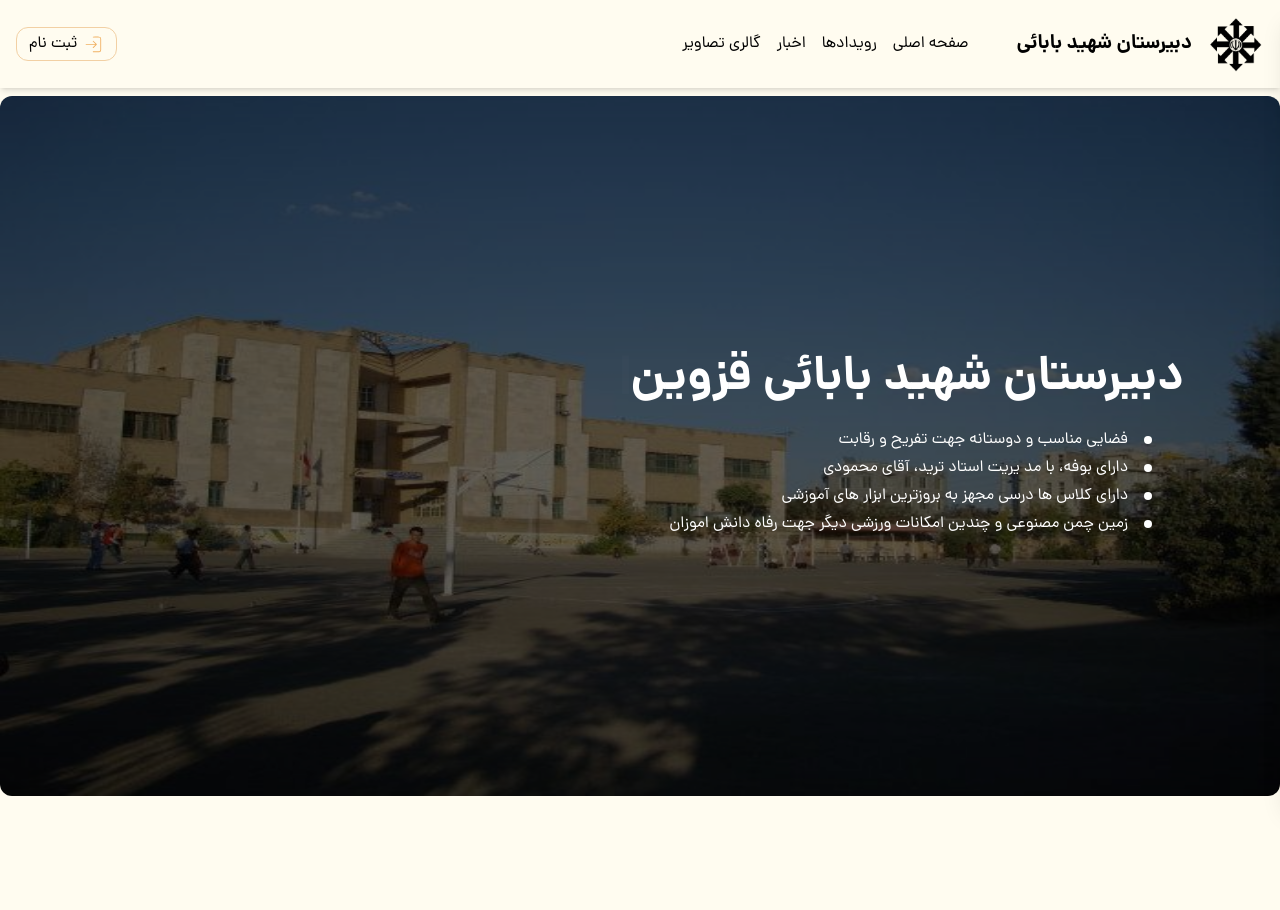
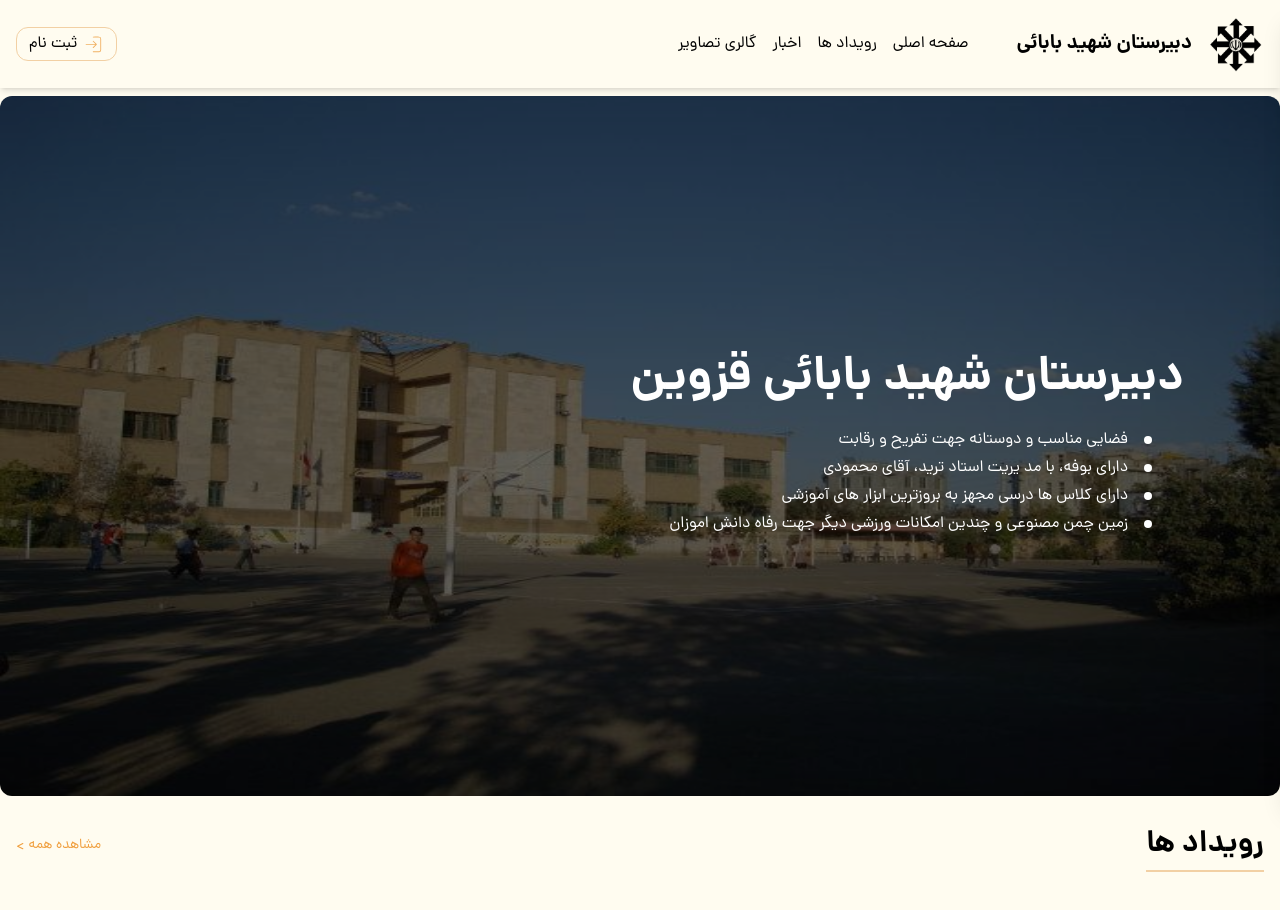
Before and after one commit to AliDeWeb/School_Webpage, a React (Vite) app in the folder frontend/: page / in a window 1280 px wide. Shown: the top 910 px of the page. Before the commit the page ends 812 px from the top, so only its background shows below. Built offline with nearby package versions, Linux system fonts and the light colour scheme.

Commit message:
section wrapper component completed

```diff
--- a/frontend/src/assets/styles/output.css
+++ b/frontend/src/assets/styles/output.css
@@ -689,6 +689,10 @@ img {
   margin-bottom: 1.5rem;
 }
 
+.mb-80 {
+  margin-bottom: 20rem;
+}
+
 .block {
   display: block;
 }
@@ -709,6 +713,10 @@ img {
 .size-full {
   width: 100%;
   height: 100%;
+}
+
+.h-\[1\.8px\] {
+  height: 1.8px;
 }
 
 .h-\[100dvh\] {
@@ -734,10 +742,6 @@ img {
 .w-max {
   width: -moz-max-content;
   width: max-content;
-}
-
-.list-disc {
-  list-style-type: disc;
 }
 
 .flex-col {
@@ -826,10 +830,6 @@ img {
   padding-right: 1rem;
 }
 
-.pr-8 {
-  padding-right: 2rem;
-}
-
 .pr-6 {
   padding-right: 1.5rem;
 }
@@ -847,14 +847,44 @@ img {
   line-height: 2rem;
 }
 
+.text-3xl {
+  font-size: 1.875rem;
+  line-height: 2.25rem;
+}
+
 .text-sm {
   font-size: 0.875rem;
   line-height: 1.25rem;
 }
 
+.text-xl {
+  font-size: 1.25rem;
+  line-height: 1.75rem;
+}
+
+.text-\[\#f2d0a4\] {
+  --tw-text-opacity: 1;
+  color: rgb(242 208 164 / var(--tw-text-opacity));
+}
+
 .text-white {
   --tw-text-opacity: 1;
   color: rgb(255 255 255 / var(--tw-text-opacity));
+}
+
+.text-\[\#f4bb76\] {
+  --tw-text-opacity: 1;
+  color: rgb(244 187 118 / var(--tw-text-opacity));
+}
+
+.text-\[\#f0a851\] {
+  --tw-text-opacity: 1;
+  color: rgb(240 168 81 / var(--tw-text-opacity));
+}
+
+.text-\[\#f09f3e\] {
+  --tw-text-opacity: 1;
+  color: rgb(240 159 62 / var(--tw-text-opacity));
 }
 
 .opacity-0 {
@@ -923,36 +953,20 @@ img {
   top: 0px;
 }
 
-.before\:-right-5::before {
+.before\:-bottom-2::before {
   content: var(--tw-content);
-  right: -1.25rem;
+  bottom: -0.5rem;
 }
 
-.before\:-right-4::before {
+.before\:z-10::before {
   content: var(--tw-content);
-  right: -1rem;
-}
-
-.before\:right-4::before {
-  content: var(--tw-content);
-  right: 1rem;
-}
-
-.before\:z-40::before {
-  content: var(--tw-content);
-  z-index: 40;
+  z-index: 10;
 }
 
 .before\:my-auto::before {
   content: var(--tw-content);
   margin-top: auto;
   margin-bottom: auto;
-}
-
-.before\:size-4::before {
-  content: var(--tw-content);
-  width: 1rem;
-  height: 1rem;
 }
 
 .before\:size-2::before {
@@ -971,12 +985,23 @@ img {
   width: 0px;
 }
 
+.before\:w-full::before {
+  content: var(--tw-content);
+  width: 100%;
+}
+
 .before\:rounded-full::before {
   content: var(--tw-content);
   border-radius: 9999px;
 }
 
 .before\:bg-\[\#F2D0A4\]::before {
+  content: var(--tw-content);
+  --tw-bg-opacity: 1;
+  background-color: rgb(242 208 164 / var(--tw-bg-opacity));
+}
+
+.before\:bg-\[\#f2d0a4\]::before {
   content: var(--tw-content);
   --tw-bg-opacity: 1;
   background-color: rgb(242 208 164 / var(--tw-bg-opacity));
@@ -1012,10 +1037,6 @@ img {
   -webkit-line-clamp: 1;
 }
 
-.child\:list-disc > * {
-  list-style-type: disc;
-}
-
 @media (min-width: 768px) {
   .md\:right-24 {
     right: 6rem;
@@ -1045,6 +1066,11 @@ img {
   .md\:text-base {
     font-size: 1rem;
     line-height: 1.5rem;
+  }
+
+  .md\:text-3xl {
+    font-size: 1.875rem;
+    line-height: 2.25rem;
   }
 }
 
--- a/frontend/src/components/Banner/Banner.tsx
+++ b/frontend/src/components/Banner/Banner.tsx
@@ -38,16 +38,16 @@ const Banner = () => {
                 "text-white font-dana md:mr-8 text-sm md:text-base flex flex-col gap-1 child:line-clamp-1"
               }
             >
-              <li className="pr-6 animate__animated animate__fadeInRightBig  relative before:content-[''] before:absolute before:top-0 before:bottom-0 before:right-0 before:my-auto before:size-2 before:bg-white before:rounded-full before:z-40">
+              <li className="pr-6 animate__animated animate__fadeInRightBig  relative before:content-[''] before:absolute before:top-0 before:bottom-0 before:right-0 before:my-auto before:size-2 before:bg-white before:rounded-full before:z-10">
                 فضایی مناسب و دوستانه جهت تفریح و رقابت
               </li>
-              <li className="pr-6 animate__animated animate__fadeInRightBig relative before:content-[''] before:absolute before:top-0 before:bottom-0 before:right-0 before:my-auto before:size-2 before:bg-white before:rounded-full before:z-40">
+              <li className="pr-6 animate__animated animate__fadeInRightBig relative before:content-[''] before:absolute before:top-0 before:bottom-0 before:right-0 before:my-auto before:size-2 before:bg-white before:rounded-full before:z-10">
                 دارای بوفه، با مد یریت استاد ترید، آقای محمودی
               </li>
-              <li className="pr-6 animate__animated animate__fadeInRightBig relative before:content-[''] before:absolute before:top-0 before:bottom-0 before:right-0 before:my-auto before:size-2 before:bg-white before:rounded-full before:z-40">
+              <li className="pr-6 animate__animated animate__fadeInRightBig relative before:content-[''] before:absolute before:top-0 before:bottom-0 before:right-0 before:my-auto before:size-2 before:bg-white before:rounded-full before:z-10">
                 دارای کلاس ها درسی مجهز به بروزترین ابزار های آموزشی
               </li>
-              <li className="pr-6 animate__animated animate__fadeInRightBig relative before:content-[''] before:absolute before:top-0 before:bottom-0 before:right-0 before:my-auto before:size-2 before:bg-white before:rounded-full before:z-40">
+              <li className="pr-6 animate__animated animate__fadeInRightBig relative before:content-[''] before:absolute before:top-0 before:bottom-0 before:right-0 before:my-auto before:size-2 before:bg-white before:rounded-full before:z-10">
                 زمین چمن مصنوعی و چندین امکانات ورزشی دیگر جهت رفاه دانش اموزان
               </li>
             </ul>
--- a/frontend/src/components/Header/Header.tsx
+++ b/frontend/src/components/Header/Header.tsx
@@ -22,7 +22,7 @@ const Header = () => {
   }, [isMenuOpen]);
 
   return (
-    <header className="py-4 shadow-md fixed top-0 left-0 right-0 w-full z-10 bg-[#fffcf0]">
+    <header className="py-4 shadow-md fixed top-0 left-0 right-0 w-full z-20 bg-[#fffcf0]">
       {/*
           Hamburger Menu
       */}
@@ -57,7 +57,7 @@ const Header = () => {
               <li className="relative before:content-[''] before:absolute before:right-0 before:left-0 before:bottom-0 before:w-0 before:h-[1.8px] before:bg-[#F2D0A4] hover:before:w-full before:transition-all">
                 <Link to="/" className={"flex items-center gap-2"}>
                   <MdOutlineEventAvailable size={"1.2em"} />
-                  رویدادها
+                  رویداد ها
                 </Link>
               </li>
               <li className="relative before:content-[''] before:absolute before:right-0 before:left-0 before:bottom-0 before:w-0 before:h-[1.8px] before:bg-[#F2D0A4] hover:before:w-full before:transition-all">
@@ -102,7 +102,7 @@ const Header = () => {
                   <Link to="/">صفحه اصلی</Link>
                 </li>
                 <li className="relative before:content-[''] before:absolute before:right-0 before:left-0 before:bottom-0 before:w-0 before:h-[1.8px] before:bg-[#F2D0A4] hover:before:w-full before:transition-all">
-                  <Link to="/">رویدادها</Link>
+                  <Link to="/">رویداد ها</Link>
                 </li>
                 <li className="relative before:content-[''] before:absolute before:right-0 before:left-0 before:bottom-0 before:w-0 before:h-[1.8px] before:bg-[#F2D0A4] hover:before:w-full before:transition-all">
                   <Link to="/">اخبار</Link>
--- /dev/null
+++ b/frontend/src/components/SectionWrapper/SectionWrapper.tsx
@@ -0,0 +1,42 @@
+// Types
+import sectionWrapperPropsTypes from "./sectionWrapper.types.ts";
+
+// React Router
+import { Link } from "react-router-dom";
+
+// React Icons
+import { FaLessThan } from "react-icons/fa6";
+
+const SectionWrapper = (props: sectionWrapperPropsTypes) => {
+  return (
+    <section className={"py-4 mb-80"}>
+      <div className="container">
+        <div>
+          <div className={"flex items-center justify-between mb-6"}>
+            <h3
+              className={
+                "text-2xl md:text-3xl font-danaBold relative before:content-[''] before:absolute before:right-0 before:left-0 before:-bottom-2 before:w-full before:h-[1.8px] before:bg-[#F2D0A4]"
+              }
+            >
+              {props.title}
+            </h3>
+            <div>
+              <Link
+                to={props.link}
+                className={
+                  "flex items-center justify-center gap-1 font-dana text-sm text-[#f09f3e]"
+                }
+              >
+                مشاهده همه
+                <FaLessThan size={"0.6em"} />
+              </Link>
+            </div>
+          </div>
+          <div>{props.children}</div>
+        </div>
+      </div>
+    </section>
+  );
+};
+
+export default SectionWrapper;
--- /dev/null
+++ b/frontend/src/components/SectionWrapper/sectionWrapper.types.ts
@@ -0,0 +1,9 @@
+import { JSX } from "react";
+
+interface sectionWrapperPropsTypes {
+  title: string;
+  link: string;
+  children: JSX.Element;
+}
+
+export default sectionWrapperPropsTypes;
--- a/frontend/src/configs/layout.ts
+++ b/frontend/src/configs/layout.ts
@@ -4,3 +4,4 @@ export { default as Home } from "../pages/Home/Home";
 // Components
 export { default as Header } from "../components/Header/Header";
 export { default as Banner } from "../components/Banner/Banner";
+export { default as SectionWrapper } from "../components/SectionWrapper/SectionWrapper";
--- a/frontend/src/pages/Home/Home.tsx
+++ b/frontend/src/pages/Home/Home.tsx
@@ -1,11 +1,16 @@
 // Components
-import { Header, Banner } from "../../configs/layout";
+import { Header, Banner, SectionWrapper } from "../../configs/layout";
 
 const Home = () => {
   return (
     <>
       <Header />
-      <Banner />
+      <main>
+        <Banner />
+        <SectionWrapper title={"رویداد ها"} link={"/"}>
+          <span></span>
+        </SectionWrapper>
+      </main>
     </>
   );
 };
```
